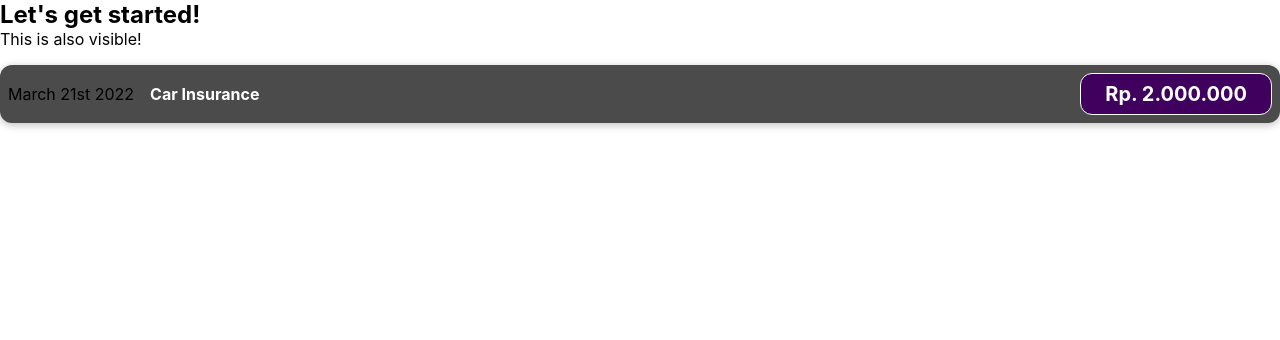
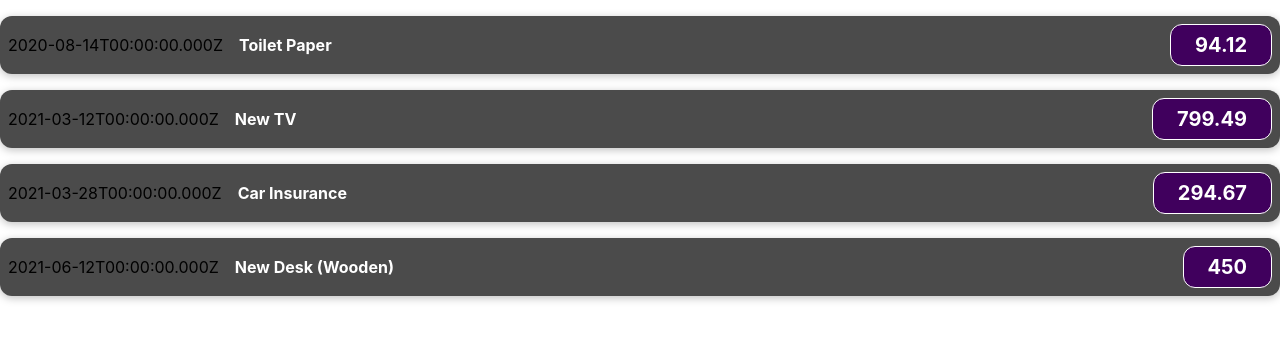
Before and after one commit to natanaelrusli/react-basic, a React (Create React App) app: page / in a window 1280 px wide. Shown: the top 340 px of the page. Built offline with nearby package versions, Linux system fonts and the light colour scheme.

Commit message:
Add: props to make ExpenseItem component dynamic

```diff
--- a/src/App.js
+++ b/src/App.js
@@ -6,11 +6,42 @@
   // para.textContent = 'This is also visible!'
   // document.getElementById('root').append(para)
 
+  const expenses = [
+    {
+      id: 'e1',
+      title: 'Toilet Paper',
+      amount: 94.12,
+      date: new Date(2020, 7, 14),
+    },
+    { id: 'e2', title: 'New TV', amount: 799.49, date: new Date(2021, 2, 12) },
+    {
+      id: 'e3',
+      title: 'Car Insurance',
+      amount: 294.67,
+      date: new Date(2021, 2, 28),
+    },
+    {
+      id: 'e4',
+      title: 'New Desk (Wooden)',
+      amount: 450,
+      date: new Date(2021, 5, 12),
+    },
+  ];
+
   return (
     <div>
-      <h2>Let's get started!</h2>
-      <p>This is also visible!</p>
-      <ExpenseItem />
+      {
+        expenses.map((expense) => {
+          return(
+            <ExpenseItem
+              key = {expense.id}
+              title = {expense.title}
+              amount = {expense.amount}
+              date = {expense.date}
+            />
+          )
+        })
+      }
     </div>
   );
 }
--- a/src/components/ExpenseItem.js
+++ b/src/components/ExpenseItem.js
@@ -2,17 +2,21 @@
 
 import './ExpenseItem.css'
 
-function ExpenseItem() {
+function ExpenseItem(props) {
+  const expenseDate = props.date
+  const expenseTitle = props.title
+  const expenseAmount = props.amount
+
   return (
     <div className='expense-item'>
       <div>
-        March 21st 2022
+        { expenseDate.toISOString() }
       </div>
       <h2 className='expense-item__date'>
-        Car Insurance
+        { expenseTitle }
       </h2>
       <div className='expense-item__price'>
-        Rp. 2.000.000
+        { expenseAmount }
       </div>
     </div>
   )
```
